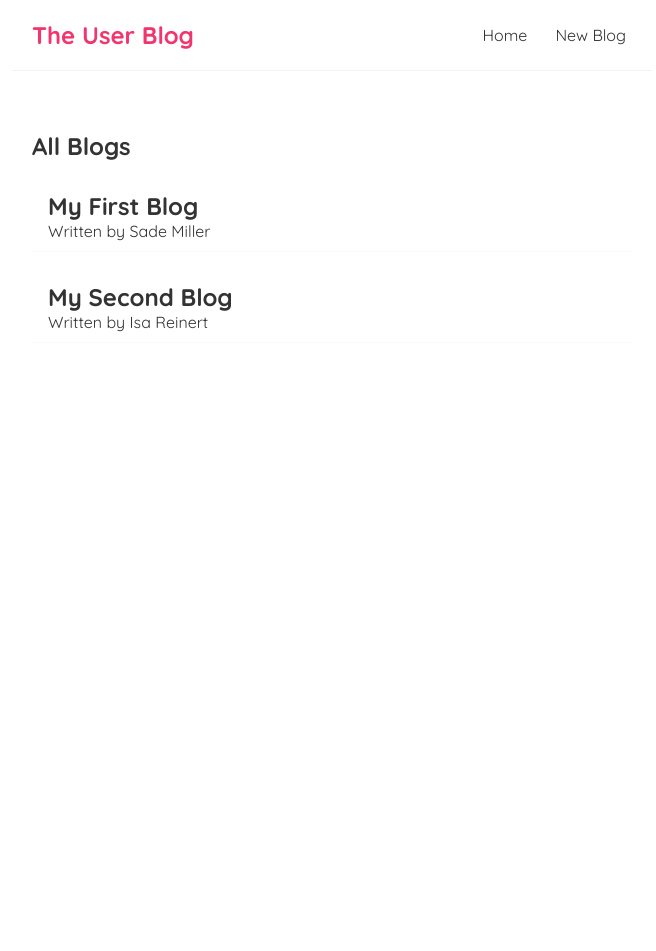
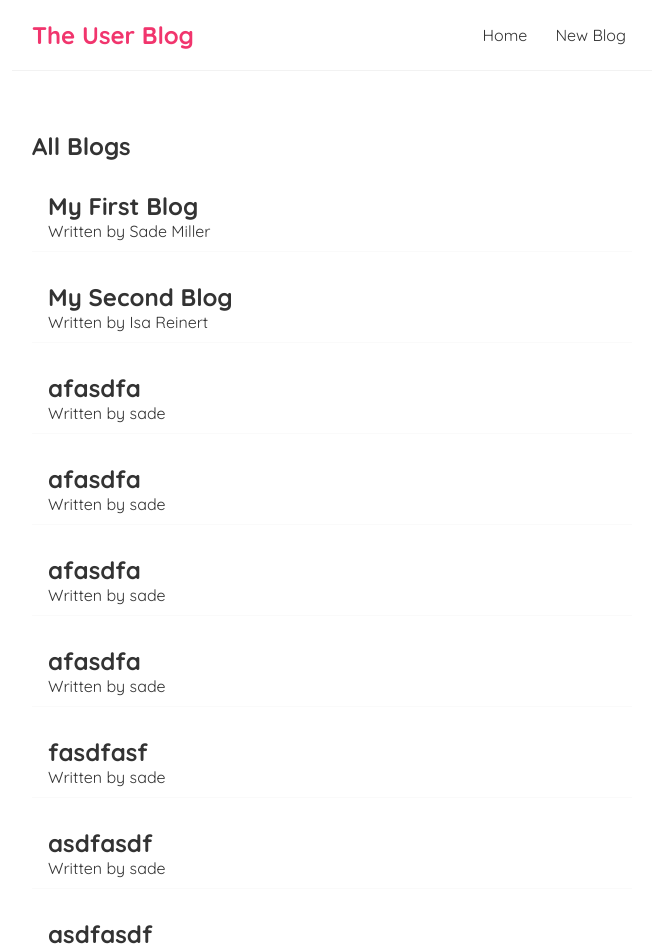
Before and after one commit to reinertisa/user-blog-mnt-ts, a React (Vite) app: page / in a window 1280 px wide. Shown: the top 951 px of the page, without its empty margins (308-964 px from the left). Before the commit the page ends 800 px from the top, so only its background shows below. Built offline with nearby package versions, Linux system fonts and the light colour scheme; data requests are answered from the project's data file.

Commit message:
feat(website): make a POST request

```diff
--- a/data/db.json
+++ b/data/db.json
@@ -1,16 +1,64 @@
 {
   "blogs": [
     {
-      "id": 1,
+      "id": "1",
       "title": "My First Blog",
       "author": "Sade Miller",
       "body": "How are you?"
     },
     {
-      "id": 2,
+      "id": "2",
       "title": "My Second Blog",
       "author": "Isa Reinert",
       "body": "Where are you from?"
+    },
+    {
+      "id": "28fc",
+      "title": "afasdfa",
+      "body": "asdfasdf",
+      "author": "sade"
+    },
+    {
+      "id": "5475",
+      "title": "afasdfa",
+      "body": "asdfasdf",
+      "author": "sade"
+    },
+    {
+      "id": "d393",
+      "title": "afasdfa",
+      "body": "asdfasdf",
+      "author": "sade"
+    },
+    {
+      "id": "8c4a",
+      "title": "afasdfa",
+      "body": "asdfasdf",
+      "author": "sade"
+    },
+    {
+      "id": "ab8d",
+      "title": "fasdfasf",
+      "body": "asdfasdf",
+      "author": "sade"
+    },
+    {
+      "id": "f5fa",
+      "title": "asdfasdf",
+      "body": "asdfasdf",
+      "author": "sade"
+    },
+    {
+      "id": "0988",
+      "title": "asdfasdf",
+      "body": "asdfasdf",
+      "author": "sade"
+    },
+    {
+      "id": "2c2d",
+      "title": "asdfasdf",
+      "body": "asdfasdf",
+      "author": "sade"
     }
   ]
 }
--- a/src/components/blog/Form.tsx
+++ b/src/components/blog/Form.tsx
@@ -4,6 +4,8 @@ export default function BlogForm() {
     const [title, setTitle] = useState<string>('');
     const [body, setBody] = useState<string>('');
     const [author, setAuthor] = useState<string>('sade');
+    const [isPending, setIsPending] = useState<boolean>(false);
+    const [error, setError] = useState<string | null>(null);
 
     const handleTitleChange =
         (e: React.ChangeEvent<HTMLInputElement>) => setTitle(e.target.value);
@@ -15,7 +17,23 @@ export default function BlogForm() {
     const onSubmit = async (e: React.FormEvent<HTMLFormElement>) => {
         e.preventDefault();
         const blog = {title, body, author};
-        console.log(blog);
+        try {
+            setIsPending(true);
+            const rez = await fetch('http://localhost:8000/blogs', {
+                method: 'POST',
+                headers: {
+                    'Content-Type': 'application/json'
+                },
+                body: JSON.stringify(blog)
+            })
+           setIsPending(false);
+        } catch (err) {
+            if (err instanceof Error) {
+                setError(err.message);
+            } else {
+                setError("An unexpected error occurred");
+            }
+        }
     }
 
     return (
@@ -45,8 +63,9 @@ export default function BlogForm() {
                     <option value="kristi">Kristi</option>
                     <option value="isa">Isa</option>
                 </select>
-                <button type="submit">Add Blog</button>
+                <button type="submit" disabled={isPending}>{isPending ? 'Adding blog...' : 'Add Blog'}</button>
             </form>
+            {error && <div>{error}</div>}
         </div>
     )
 }
```
